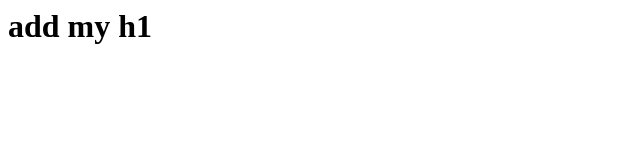
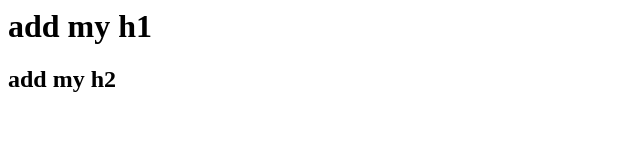
Before and after one commit to Rajat7ku/educationRepo, a plain HTML site: page index.html in a window 1280 px wide. Shown: the whole page, without its empty margins (0-640 px from the left). Drawn offline with Linux system fonts and the light colour scheme.

Commit message:
add my h2

```diff
--- a/index.html
+++ b/index.html
@@ -1 +1,2 @@
 <h1> add my h1</h1>
+<h2>add my h2</h2>
```
